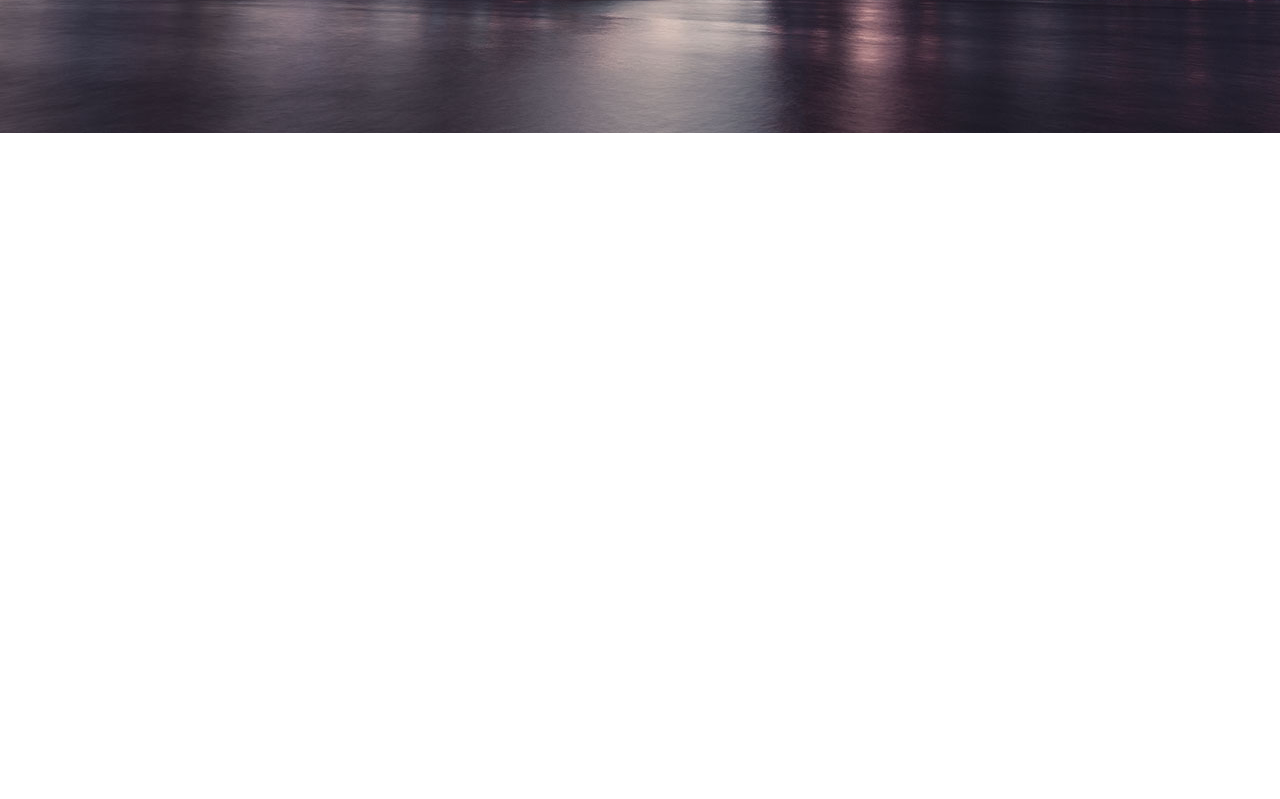
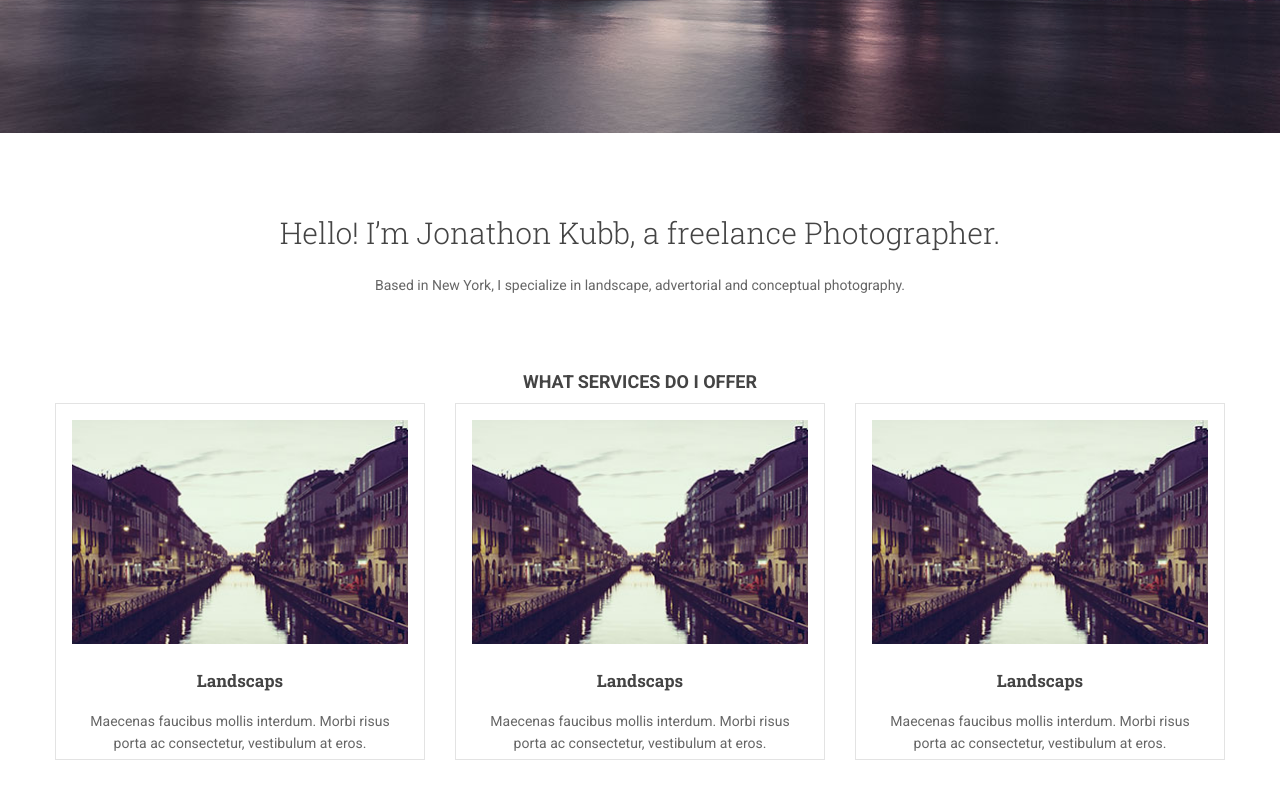
Before and after one commit to Nahid-islam7890/kubb, a plain HTML site: page index.html in a window 1280 px wide. Shown: the part 567-1366 px from the top of the page. Before the commit the page ends 800 px from the top, so only its background shows below. Drawn offline with Linux system fonts and the light colour scheme.

Commit message:
servie-seection add

```diff
--- a/css/style.css
+++ b/css/style.css
@@ -2,9 +2,10 @@
     --mf:'Roboto', sans-serif;
     --sf:'Roboto Slab', serif;
     --hc:#28b8d8;
-    --pc:#feffff;
+    --pc:#666666;
     --smal1:;
     --mc:#ffff;
+    --hdc:#444444;
 }
 /*==========
 common css start
@@ -150,9 +151,88 @@ hero-section start
     padding:0 24px;
 }
 #banner-bg .banner p{
-    color: var(--pc);
+    color: var(--mc);
     font-size: 14px;
     font-family: var(--sf);
     font-weight: 300;
     text-transform: capitalize;
 }
+/*============
+ hero-section end
+ ========== */
+ /*============
+ service-section start
+ ==========*/
+ #service-bg{
+     width: 100%;
+     height: 547px;
+     padding:80px 0;
+ }
+ #service-bg .service{
+     height: 100%;
+ }
+ #service-bg .service .service-heading{
+     text-align: center;
+     height: 190px;
+ }
+ #service-bg .service .service-heading h2{
+     font-size: 300px;
+     color:var(--hdc);
+     font-size:30px;
+     font-weight: 300;
+     font-family:var(--sf);
+ }
+ #service-bg .service .service-heading p{
+     font-family: var(--mf);
+     color:var(--pc);
+     font-size: 14px;
+     font-weight: 400;
+     padding-top:25px;
+ }
+ #service-bg .service .service-heading .titel{
+     padding-top: 78px;
+ }
+ #service-bg .service .service-heading .titel h4{
+     text-transform: uppercase;
+     font-size: 18px;
+     color: var(--hdc);
+     font-family:var(--mf);
+     font-weight:600;
+ }
+ #service-bg .service .service-content{
+     display:flex;
+     height: 357px;
+     justify-content: space-between;
+ }
+ #service-bg .service .service-content figure{
+     width: 370px;
+     text-align: center;
+     padding: 16px;
+     box-sizing: border-box;
+     border: 1px solid #e3e3e3;
+ }
+ #service-bg .service .service-content figure img{
+     width: 100%;
+ }
+ #service-bg .service .service-content figure figcaption{
+     width: 100%;
+ }
+ #service-bg .service .service-content figure figcaption h3{
+     font-family: var(--sf);
+     font-size: 17px;
+     color:var(--hdc);
+     text-transform: capitalize;
+     padding-top: 25px;
+     padding-bottom:18px;
+ }
+ #service-bg .service .service-content figure figcaption p{
+     font-size: 14px;
+     line-height: 22px;
+     color: var(--pc);
+     font-family:var(--mf);
+     font-weight:400;
+     padding:  0 18px;
+ }
+ /*=============
+ serviece-section and
+ ============*/
--- a/index.html
+++ b/index.html
@@ -47,5 +47,41 @@
         </div>
     </section>
     <!---------hero-section end---------->
+    <!---------service-section start----->
+    <section id="service-bg">
+        <div class="container service">
+        <div class="service-heading">
+            <h2>Hello! I’m Jonathon Kubb, a freelance Photographer.</h2>
+            <p>Based in New York, I specialize in landscape, advertorial and conceptual photography.</p>
+            <div class="titel">
+                <h4>What services do I offer</h4>
+            </div>
+        </div>
+        <div class="service-content">
+            <figure>
+                <img src="imges/service1.jpg" alt="serivec-1">
+                <figcaption>
+                    <h3>landscaps</h3>
+                    <p>Maecenas faucibus mollis interdum. Morbi risus porta ac consectetur, vestibulum at eros.</p>
+                </figcaption>
+            </figure>
+            <figure>
+                <img src="imges/service1.jpg" alt="serivec-1">
+                <figcaption>
+                    <h3>landscaps</h3>
+                    <p>Maecenas faucibus mollis interdum. Morbi risus porta ac consectetur, vestibulum at eros.</p>
+                </figcaption>
+            </figure>
+            <figure>
+                <img src="imges/service1.jpg" alt="serivec-1">
+                <figcaption>
+                    <h3>landscaps</h3>
+                    <p>Maecenas faucibus mollis interdum. Morbi risus porta ac consectetur, vestibulum at eros.</p>
+                </figcaption>
+            </figure>
+        </div>
+        </div>
+    </section>
+    <!---------service-section end------->
 </body>
 </html>
```
Also changed, not shown: imges/service1.jpg (added).
